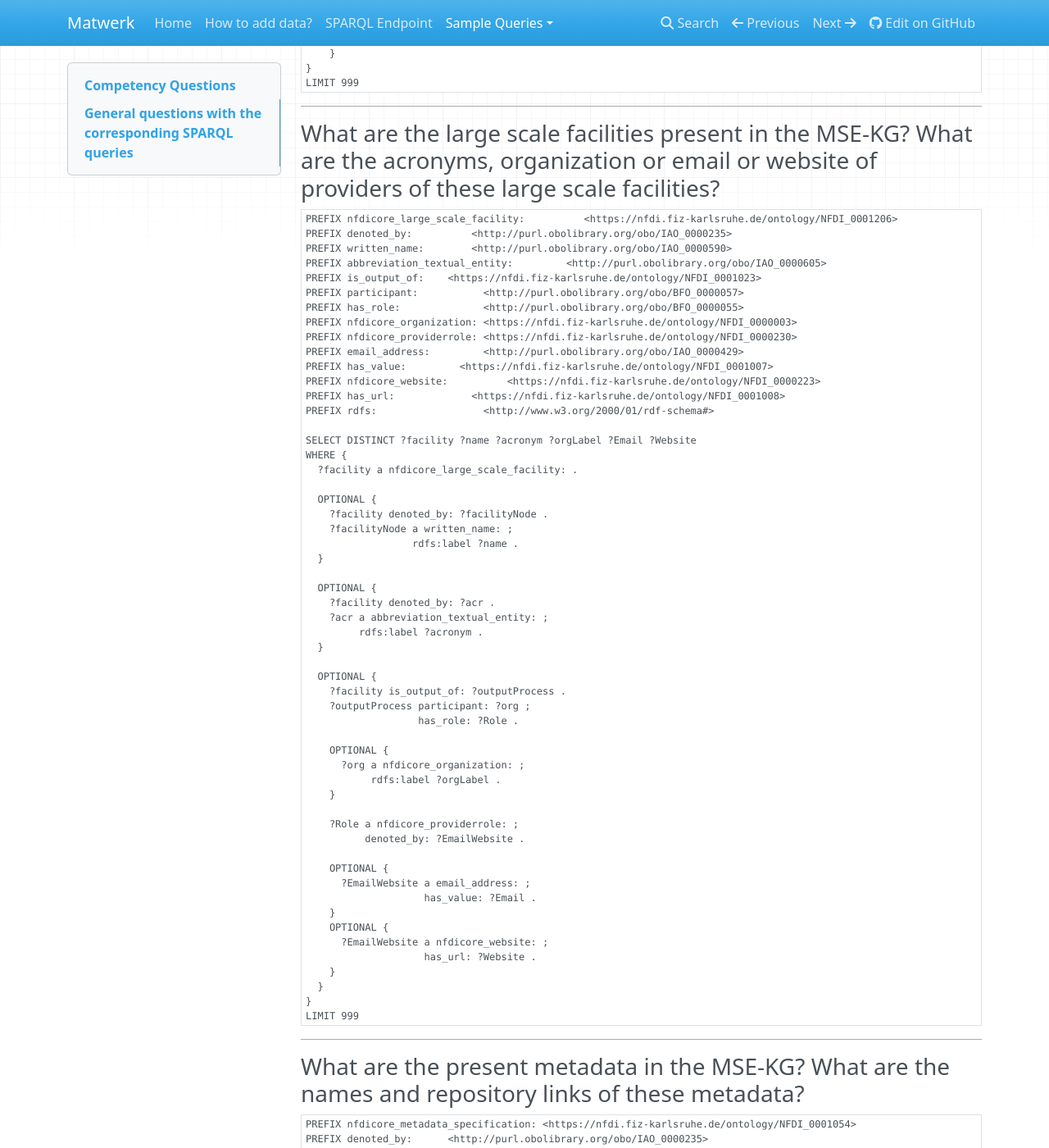
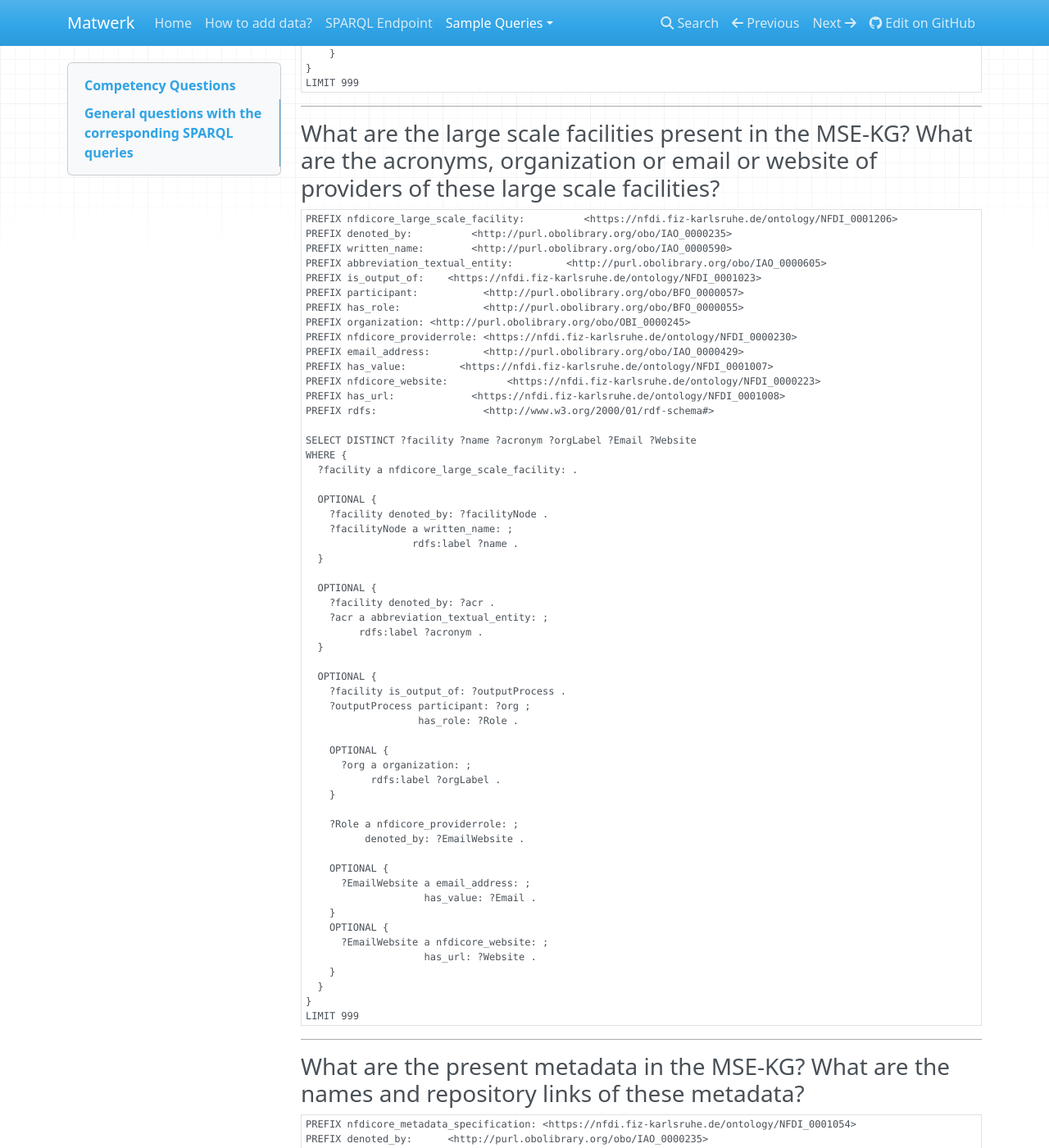
Before and after one commit to ISE-FIZKarlsruhe/matwerk, an MkDocs documentation site: the page built from docs/general_queries.md, in a window 1280 px wide and 1400 px high, scrolled down 8874 px. Shown: the whole window at 82% size. Built offline with MkDocs 1.6.1, drawn with Linux system fonts in a browser that asks for light colours; nearby versions of some CDN libraries; some of the changed text lies outside the part shown.

Commit message:
Replace nfdicore organization with obi organization prefix

````diff
--- a/docs/general_queries.md
+++ b/docs/general_queries.md
@@ -144,7 +144,7 @@ LIMIT 999
 ### What are the organizations present in the MSE-KG? What are the acronym, city, rorID of these organizations?
 
 ```sparql
-PREFIX nfdicore_organization: <https://nfdi.fiz-karlsruhe.de/ontology/NFDI_0000003>
+PREFIX organization: <http://purl.obolibrary.org/obo/OBI_0000245>
 PREFIX located_in:            <http://purl.obolibrary.org/obo/BFO_0000171>
 PREFIX nfdicore_city:         <https://nfdi.fiz-karlsruhe.de/ontology/NFDI_0000106>
 PREFIX denoted_by:          <http://purl.obolibrary.org/obo/IAO_0000235>
@@ -155,7 +155,7 @@ PREFIX rdfs:                  <http://www.w3.org/2000/01/rdf-schema#>
 
 SELECT DISTINCT ?org ?label_en ?acronym ?city ?rorID WHERE {
 
-  ?org a nfdicore_organization: .
+  ?org a organization: .
   OPTIONAL { ?org rdfs:label ?label_en . }
 
   OPTIONAL {
@@ -219,7 +219,7 @@ PREFIX denoted_by:          <http://purl.obolibrary.org/obo/IAO_0000235>
 PREFIX nfdicore_title:        <https://nfdi.fiz-karlsruhe.de/ontology/NFDI_0001019>
 PREFIX has_url:             <https://nfdi.fiz-karlsruhe.de/ontology/NFDI_0001008>
 PREFIX participant:           <http://purl.obolibrary.org/obo/BFO_0000057>
-PREFIX nfdicore_organization: <https://nfdi.fiz-karlsruhe.de/ontology/NFDI_0000003>
+PREFIX organization: <http://purl.obolibrary.org/obo/OBI_0000245>
 PREFIX nfdicore_consortium:   <https://nfdi.fiz-karlsruhe.de/ontology/NFDI_0000006>
 PREFIX rdfs:                  <http://www.w3.org/2000/01/rdf-schema#>
 
@@ -243,7 +243,7 @@ SELECT DISTINCT ?event ?contributionLabel ?eventURL ?orgLabel ?consortiumLabel W
   # Associated organization
   OPTIONAL {
     ?event participant: ?org .
-    ?org a nfdicore_organization: ;
+    ?org a organization: ;
          rdfs:label ?orgLabel .
   }
 
@@ -502,7 +502,7 @@ PREFIX abbreviation_textual_entity:         <http://purl.obolibrary.org/obo/IAO_
 PREFIX is_output_of:    <https://nfdi.fiz-karlsruhe.de/ontology/NFDI_0001023>
 PREFIX participant:           <http://purl.obolibrary.org/obo/BFO_0000057>
 PREFIX has_role:              <http://purl.obolibrary.org/obo/BFO_0000055>
-PREFIX nfdicore_organization: <https://nfdi.fiz-karlsruhe.de/ontology/NFDI_0000003>
+PREFIX organization: <http://purl.obolibrary.org/obo/OBI_0000245>
 PREFIX nfdicore_providerrole: <https://nfdi.fiz-karlsruhe.de/ontology/NFDI_0000230>
 PREFIX email_address:         <http://purl.obolibrary.org/obo/IAO_0000429>
 PREFIX has_value:         <https://nfdi.fiz-karlsruhe.de/ontology/NFDI_0001007>
@@ -532,7 +532,7 @@ WHERE {
                    has_role: ?Role .
 
     OPTIONAL {
-      ?org a nfdicore_organization: ;
+      ?org a organization: ;
            rdfs:label ?orgLabel .
     }
 
````
